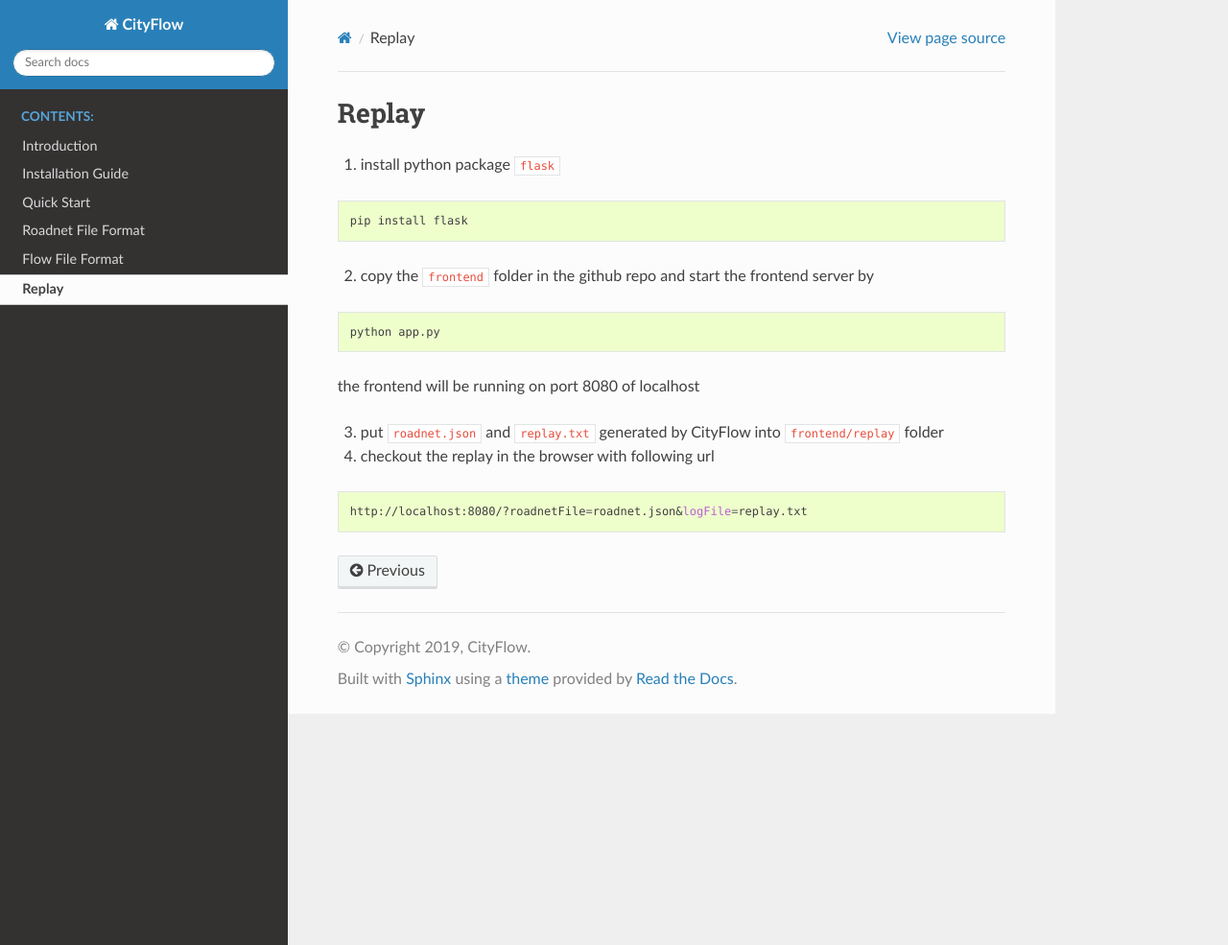
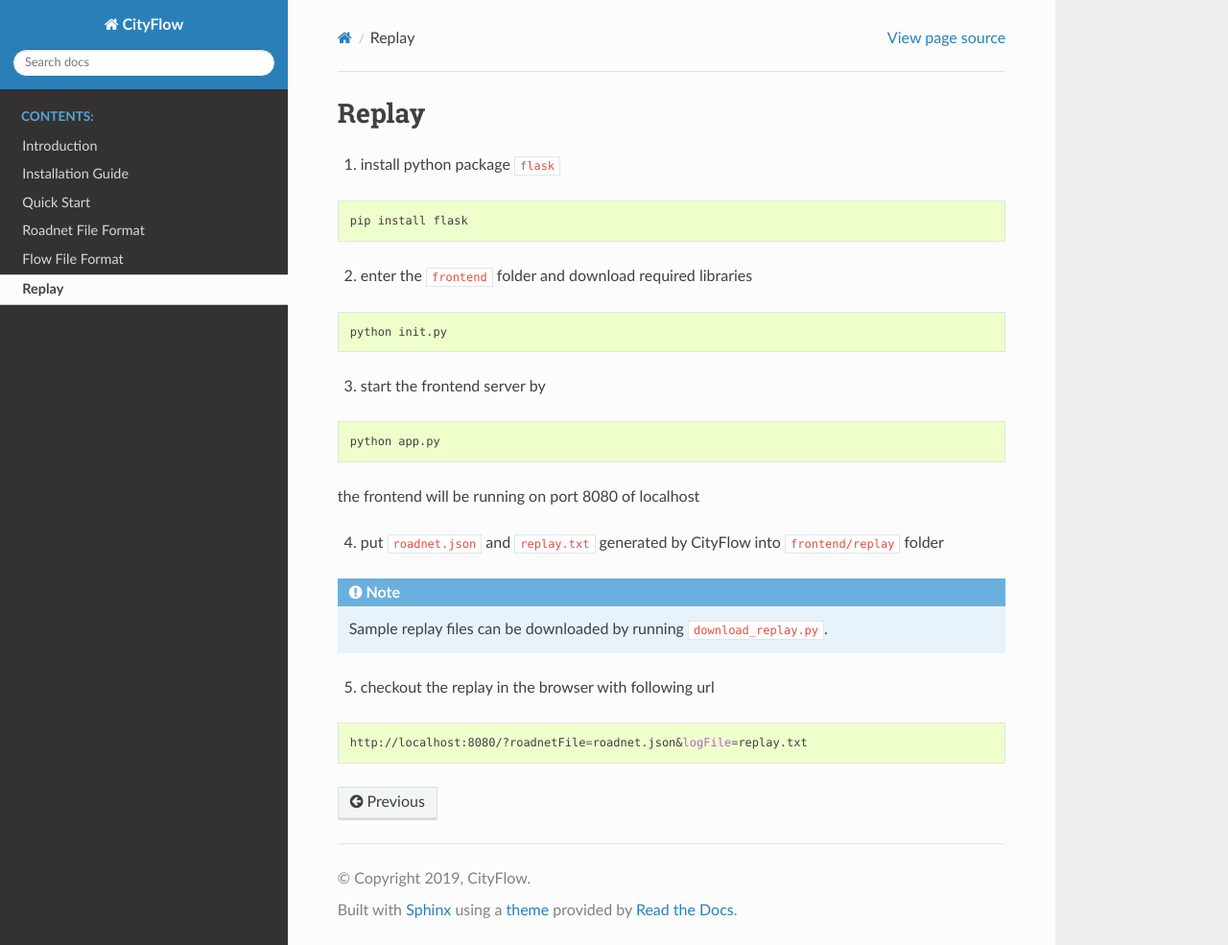
Before and after one commit to cityflow-project/CityFlow, a Sphinx documentation site: the page built from docs/source/replay.rst, in a window 1280 px wide and 985 px high. Shown: the whole window at 96% size. Built offline with Sphinx 7.4.7 and the Read the Docs theme 2.0.0, drawn with Linux system fonts in a browser that asks for light colours.

Commit message:
docs: complement docs of some new features

```diff
--- a/README.rst
+++ b/README.rst
@@ -24,7 +24,7 @@
 Screencast
 ----------
 
-.. figure:: https://user-images.githubusercontent.com/44251346/57910296-8a879380-78b7-11e9-849e-b8544be3e312.gif
+.. figure:: https://user-images.githubusercontent.com/1694657/62344901-96800a80-b522-11e9-94a8-b770bfd411d2.gif
     :align: center
     :alt: demo
 
--- a/docs/source/flow.rst
+++ b/docs/source/flow.rst
@@ -15,7 +15,7 @@
     - minGap: minimum acceptable gap with leading vehicle (in meter)
     - maxSpeed: maximum cruising speed (in m/s)
     - headwayTime: desired headway time (in seconds) with leading vehicle, keep *current speed \* headwayTime* gap.
-- ``route``: defines the route, all vehicles of this flow will follow the route.
+- ``route``: defines the route, all vehicles of this flow will follow the route. Specify the source and the destination , optionally some anchor points and the router will connect them with shortest paths automatically.
 - ``interval``: defines the interval of consecutive vehicles (in seconds). If the interval is too small, vehicles may not be able to enter the road due to blockage, it will be held and let go once there are enough space.
 - ``startTime``, ``endTime``: Flow will generate vehicles between time [startTime, endTime] (in seconds), including ``startTime`` and ``endTime``.
 
--- a/docs/source/install.rst
+++ b/docs/source/install.rst
@@ -61,3 +61,8 @@
 
     import cityflow
     eng = cityflow.Engine
+
+For Windows Users
+------------------
+
+For Windows users, it is recommended to run CityFlow under Windows Subsystem for Linux (WSL).
--- a/docs/source/replay.rst
+++ b/docs/source/replay.rst
@@ -9,7 +9,13 @@
 
     pip install flask
 
-2. copy the ``frontend`` folder in the github repo and start the frontend server by
+2. enter the ``frontend`` folder and download required libraries
+
+.. code-block:: shell
+
+    python init.py
+
+3. start the frontend server by
 
 .. code-block:: shell
 
@@ -17,9 +23,13 @@
 
 the frontend will be running on port 8080 of localhost
 
-3. put ``roadnet.json`` and ``replay.txt`` generated by CityFlow into ``frontend/replay`` folder
+4. put ``roadnet.json`` and ``replay.txt`` generated by CityFlow into ``frontend/replay`` folder
 
-4. checkout the replay in the browser with following url
+.. note::
+
+    Sample replay files can be downloaded by running ``download_replay.py``.
+
+5. checkout the replay in the browser with following url
 
 .. code-block:: shell
 
--- a/docs/source/start.rst
+++ b/docs/source/start.rst
@@ -32,6 +32,7 @@
 - ``saveReplay``: whether to save simulation for replay. If set to ``true``, ``roadnetLogFile`` and ``replayLogFile`` are required.
 - ``roadnetLogFile``: path for roadnet replay file. This is a special roadnet file for replay, not the same as ``roadnetFile``.
 - ``replayLogFile``: path for replay. This file contains vehicle positions and traffic light situation of each simulation step.
+- ``laneChange``: whether to enable lane changing. The default value is 'false'.
 
 For format of ``roadnetFile`` and ``flowFile``, please see :ref:`roadnet`, :ref:`flow`
 
```
Also changed, not shown: docs/source/roadnet.rst (+9 -0 lines), tools/Converter/readme.md.
